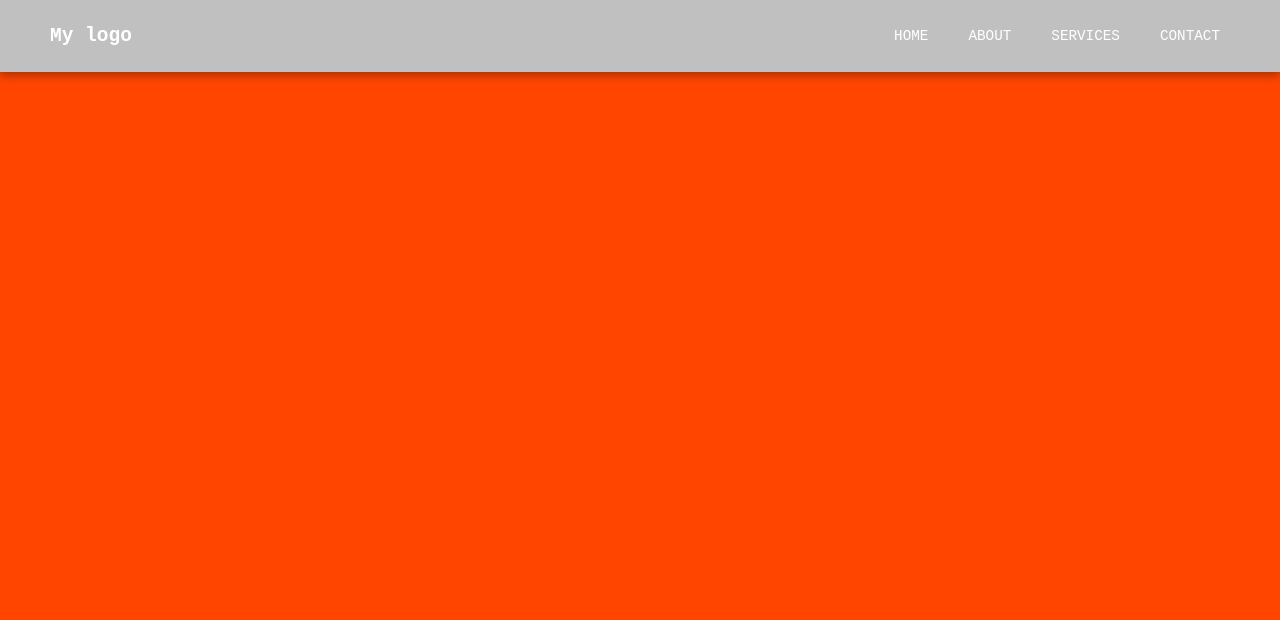
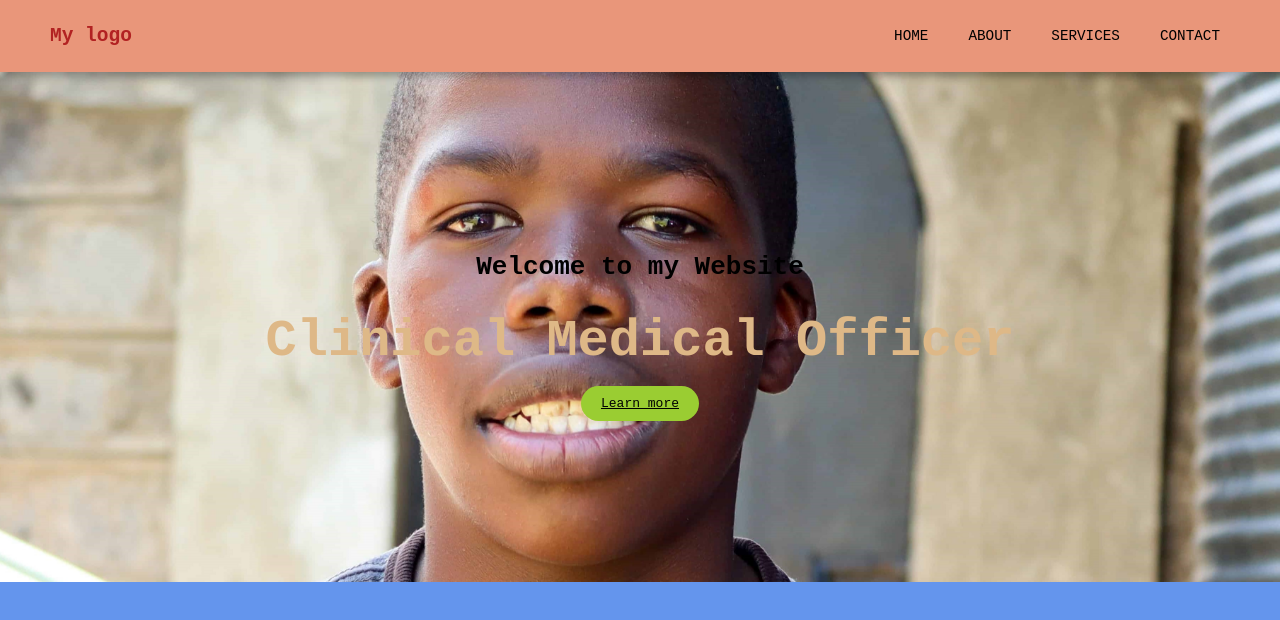
Before and after one commit to nrcfstudents/edmondoketch, a plain HTML site: page index.html in a window 1280 px wide. Drawn offline with Linux system fonts and the light colour scheme.

Commit message:
updated image

```diff
--- a/index.html
+++ b/index.html
@@ -19,5 +19,13 @@
 			<li><a href="#contact">CONTACT</a></li>
 		</ul>
 	</nav>
+	<!--hero section-->
+	<section id="hero" class="hero-section">
+		<div class="hero-content">
+		 <h3>Welcome to my Website</h3>
+		 <h1>Clinical Medical Officer</h1>
+		 <a href="#about" class="btn-primary"> Learn more</a>
+		</div>
+	</section>
 </body>
 </html>
--- a/styles.css
+++ b/styles.css
@@ -7,17 +7,17 @@
 
 /* Body styling */
 body {
-    background-color: orangered;
+    background-color: cornflowerblue;
     font-family: monospace;
 }
 
 h1{
-    color: lemonchiffon;
+    color: burlywood;
 }
 
 /* Navbar styling */
 .navbar {
-    background-color: silver;
+    background-color: darksalmon;
     padding: 25px 50px 25px 50px;
     display: flex;
     justify-content: space-between;
@@ -31,7 +31,7 @@ h1{
 /* Logo styling */
 .logo {
     font-size: 1.5em;
-    color: #fff;
+    color: firebrick;
     font-weight: bold;
 }
 
@@ -48,7 +48,7 @@ h1{
 
 .nav-links a {
     text-decoration: none;
-    color: #fff;
+    color: black;
     font-size: 1.1em;
     padding: 5px 10px;
     transition: color 0.3s ease;
@@ -75,3 +75,28 @@ h1{
 .nav-links a:hover::after {
     width: 100%;
 }
+
+/* hero-section */
+.hero-section{
+    background: url('images/hero-image.jpg')no-repeat center center/cover;
+    text-align: center;
+    padding: 180px 30px;
+    height: 510px;
+}
+
+.hero-content h1{
+    font-size: 4em;
+    margin-bottom: 25px;
+}
+
+.hero-content h3{
+    font-size: 2em;
+    margin-bottom: 30px;
+}
+
+.btn-primary{
+    background-color: yellowgreen;
+    color: black;
+    padding: 10px 20px;
+    border-radius: 50px;
+}
```
Also changed, not shown: images/eddy.jpg (added), images/hero-image.jpg (added).
